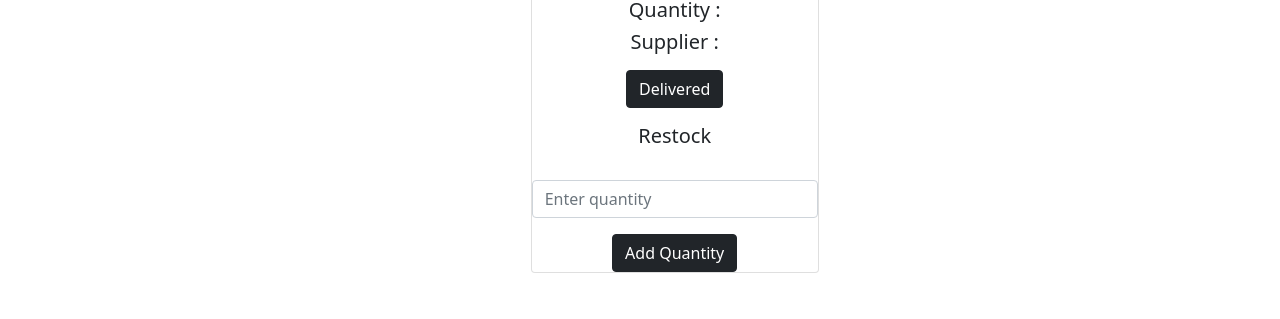
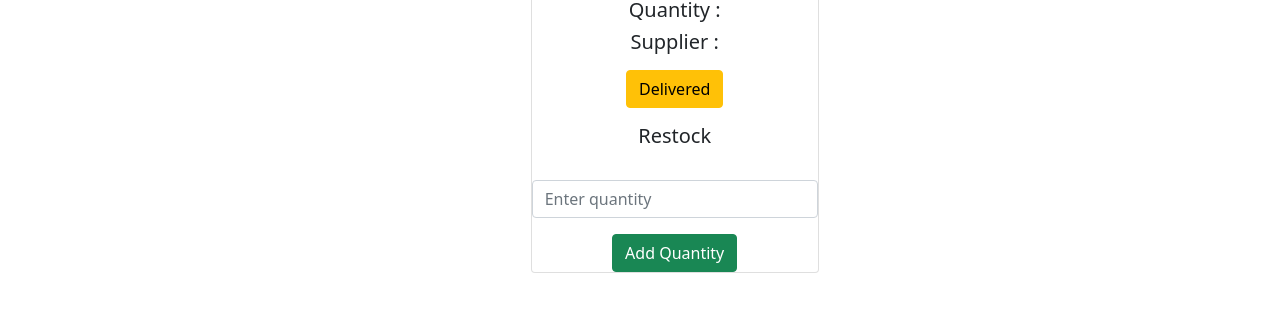
Before and after one commit to afsanaara/warehouse-management-client-side, a React (Create React App) app: page /inventory/1 in a window 1280 px wide. Shown: the part 223-542 px from the top of the page. Built offline with nearby package versions, Linux system fonts and the light colour scheme; no server answers; sample sign-in values are in the browser's storage.

Commit message:
button fixed

```diff
--- a/src/Components/Inventory/Inventory.js
+++ b/src/Components/Inventory/Inventory.js
@@ -29,7 +29,7 @@ const Inventory = () => {
                                 <h5 className="card-title">Quantity : {product.quantity}</h5>
                                 <h5 className="card-title">Supplier : {product.supplier}</h5>
     <p className="card-text">{product.description}</p>
-    <button onClick={()=>handleStock(product._id)} className="btn btn-dark">Update</button>
+    <button onClick={()=>handleStock(product._id)} className="btn btn-danger">Update</button>
   </div>
 </div>
         </div> )
--- a/src/Components/InventoryDetails/InventoryDetails.js
+++ b/src/Components/InventoryDetails/InventoryDetails.js
@@ -21,7 +21,7 @@ const InventoryDetails = () => {
     }, [product])
 
     const handleDelivery = () => {
-        console.log("clicked");
+
         fetch(`http://localhost:5000/products/${inventoryId}`, {
   method: 'PUT',
   body: JSON.stringify({
@@ -67,7 +67,7 @@ return (
     <Card.Text>
       {product.description}
     </Card.Text>
-    <Button variant="dark" onClick={handleDelivery}>Delivered</Button>
+    <Button variant="warning" onClick={handleDelivery}>Delivered</Button>
                 </Card.Body>
                 <Form onSubmit={handleStock} >
                     <h5>Restock</h5>
@@ -77,7 +77,7 @@ return (
           </Form.Group>
 
 
-  <Button variant="dark" type="submit">
+  <Button variant="success" type="submit">
     Add Quantity
           </Button>
             </Form>
```
